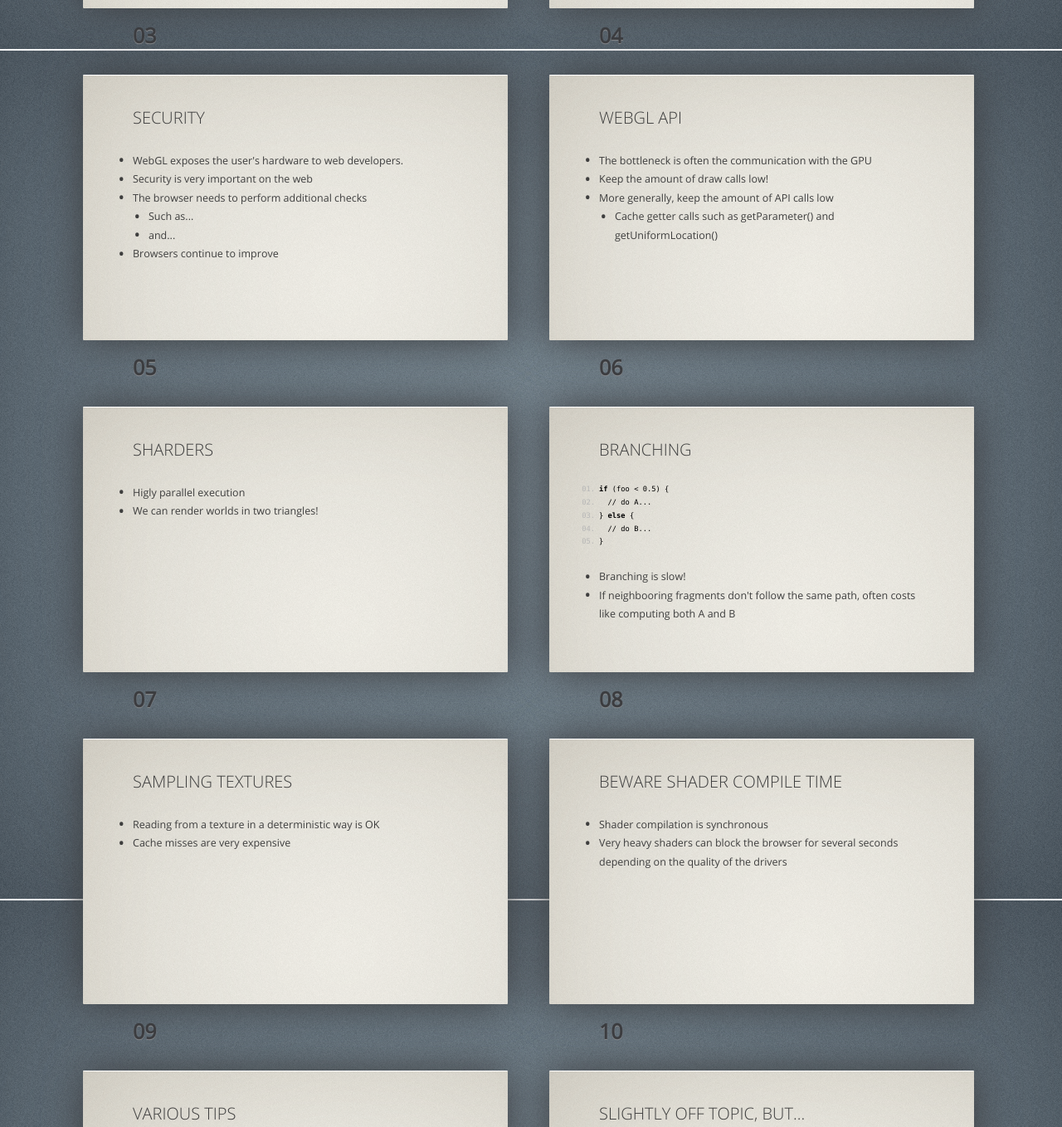
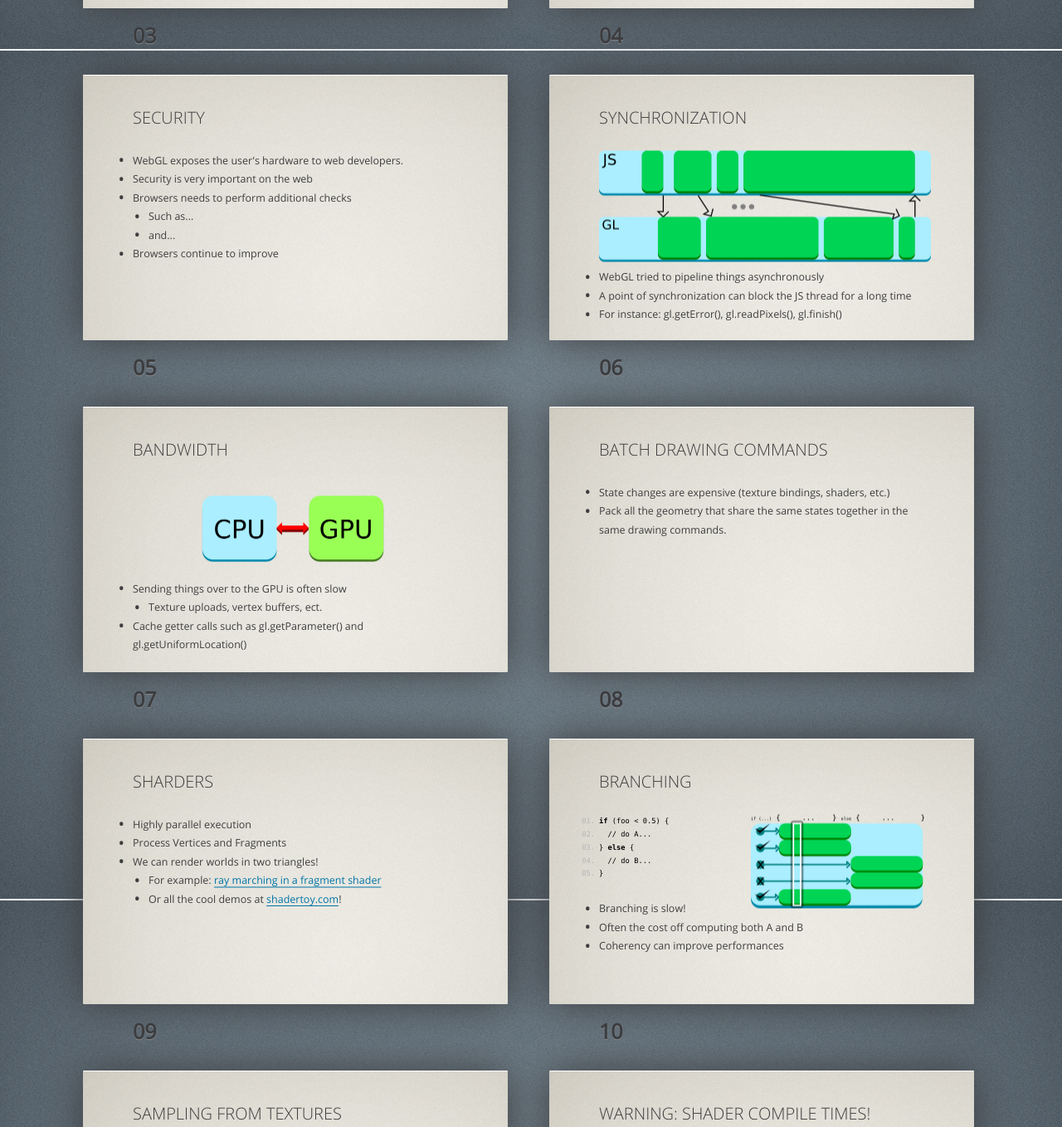
Before and after one commit to nical/onGameStart2013, a plain HTML site: page index.html in a window 1280 px wide. Shown: the part 965-2323 px from the top of the page at 83% size. Drawn offline with Linux system fonts and the light colour scheme.

Commit message:
added some content and images

```diff
--- a/index.html
+++ b/index.html
@@ -39,12 +39,13 @@
   <div id="webgl" class="slide"><div>
     <section>
       <header>
-        <h2>WebGL</h2>
+        <h1>WebGL</h1>
       </header>
-
+      <img src="pictures/webgl-logo.png">
       <ul>
-        <li>Foo</li>
-        <li>Bar</li>
+        <li>3D rendering on the web</li>
+        <li>Very low level API (compared to other web APIs)</li>
+        <li>Very dependent on the hardware and the drivers</li>
       </ul>
       <footer class="notes">
       </footer>
@@ -73,7 +74,7 @@
         <h2>The content process</h2>
       </header>
 
-      <ul>
+      <ul class="incremental">
         <li>WebGL runs in the same thread as layout and JS</li>
         <li>It can be slowed down by the rest even if independent</li>
         <li>WebGL workers \o/</li>
@@ -92,7 +93,7 @@
       <ul>
         <li>WebGL exposes the user's hardware to web developers.</li>
         <li>Security is very important on the web</li>
-        <li>The browser needs to perform additional checks
+        <li>Browsers needs to perform additional checks
           <ul>
             <li> Such as...
             <li> and...
@@ -106,19 +107,46 @@
   </div></div>
 
 
-
-  <div id="bandwidth" class="slide"><div>
+  <div id="sync" class="slide"><div>
     <section>
       <header>
-        <h2> WebGL API </h2>
+        <h2> Synchronization </h2>
+      </header>
+      <img src="pictures/sync.png">
+      <ul>
+        <li>WebGL tried to pipeline things asynchronously
+        <li>A point of synchronization can block the JS thread for a long time
+        <li>For instance: gl.getError(), gl.readPixels(), gl.finish()
+      </ul>
+      <footer class="notes">
+      </footer>
+    </section>
+  </div></div>
+
+  <div id="transfers" class="slide"><div>
+    <section>
+      <header>
+        <h2> Bandwidth </h2>
+      </header>
+      <img src="pictures/bandwidth.png" class="center">
+      <ul>
+        <li>Sending things over to the GPU is often slow
+          <ul><li>Texture uploads, vertex buffers, ect. </ul>
+        <li>Cache getter calls such as gl.getParameter() and gl.getUniformLocation()
+      </ul>
+      <footer class="notes">
+      </footer>
+    </section>
+  </div></div>
+
+  <div id="drawcalls" class="slide"><div>
+    <section>
+      <header>
+        <h2> Batch drawing commands </h2>
       </header>
       <ul>
-        <li>The bottleneck is often the communication with the GPU</li>
-        <li>Keep the amount of draw calls low!</li>
-        <li>More generally, keep the amount of API calls low</li>
-        <ul>
-          <li> Cache getter calls such as getParameter() and getUniformLocation()
-        </ul>
+        <li>State changes are expensive (texture bindings, shaders, etc.)
+        <li>Pack all the geometry that share the same states together in the same drawing commands.
       </ul>
       <footer class="notes">
       </footer>
@@ -131,8 +159,13 @@
         <h2> Sharders </h2>
       </header>
       <ul>
-        <li>Higly parallel execution</li>
-        <li>We can render worlds in two triangles!</li>
+        <li>Highly parallel execution</li>
+        <li>Process Vertices and Fragments
+        <li>We can render worlds in two triangles!
+        <ul>
+          <li>For example: <a href="nical.github.com/GLSL-Raymarching/blob/master/demo/webgl/raymarcher.html">ray marching in a fragment shader</a>
+          <li>Or all the cool demos at <a href="www.shadertoy.com">shadertoy.com</a>!
+        </ul>
       </ul>
       <footer class="notes">
       </footer>
@@ -144,7 +177,7 @@
       <header>
         <h2> Branching </h2>
       </header>
-
+      <img src="pictures/branching.png" class="right">
       <pre>
             <code><b>if</b> (foo < 0.5) {</code>
             <code>  // do A...</code>
@@ -155,7 +188,8 @@
 
       <ul>
         <li>Branching is slow!</li>
-        <li>If neighbooring fragments don't follow the same path, often costs like computing both A and B</li>
+        <li>Often the cost off computing both A and B</li>
+        <li>Coherency can improve performances</li>
       </ul>
 
       <footer class="notes">
@@ -166,10 +200,12 @@
   <div id="texcache" class="slide"><div>
     <section>
       <header>
-        <h2> Sampling textures </h2>
+        <h2> Sampling from textures </h2>
       </header>
+      <img src="pictures/cache.png">
       <ul>
-        <li>Reading from a texture in a deterministic way is OK</li>
+        <li>GPUs are optimized for the case where neighboring pixels will sample neiboring texels.
+        <li>For the texture cache, proximity is considered in 2D</li>
         <li>Cache misses are very expensive</li>
       </ul>
       <footer class="notes">
@@ -180,11 +216,11 @@
   <div id="compilation" class="slide"><div>
     <section>
       <header>
-        <h2> Beware shader compile time</h2>
+        <h2> Warning: shader compile times!</h2>
       </header>
       <ul>
         <li>Shader compilation is synchronous
-        <li>Very heavy shaders can block the browser for several seconds depending on the quality of the drivers</li>
+        <li>Very heavy shaders can block the browser for several seconds on some drivers</li>
       </ul>
       <footer class="notes">
       </footer>
@@ -209,7 +245,7 @@
     </section>
   </div></div>
 
-  <div id="other1" class="slide"><div>
+  <div id="other2" class="slide"><div>
     <section>
       <header>
         <h2> Slightly off topic, but... </h2>
@@ -222,7 +258,6 @@
         </ul>
       </ul>
       <footer class="notes">
-        source: http://www.khronos.org/webgl/wiki/WebGL_and_OpenGL_Differences
       </footer>
     </section>
   </div></div>
```
Also changed, not shown: pictures/bandwidth.png (added), pictures/branching.png (added), pictures/cache.png (added), pictures/sync.png (added), pictures/webgl-logo.png (added), pictures/webgl-logo.svg (added).
